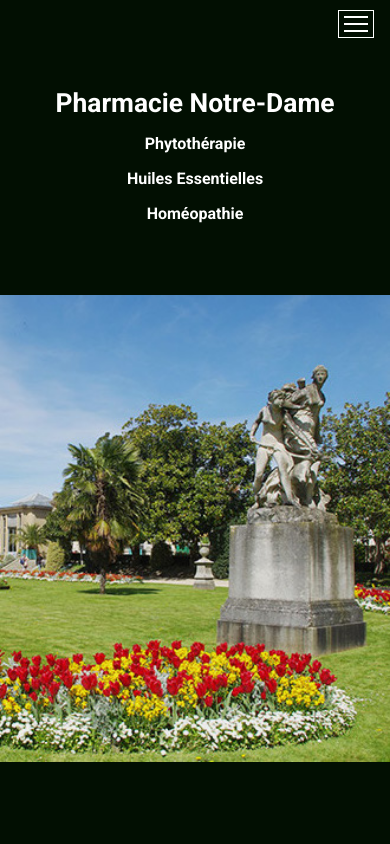
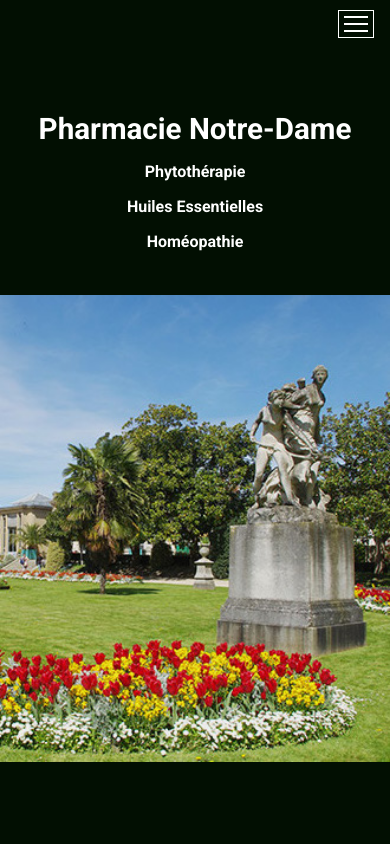
Before and after one commit to Paul-Marie-beep/site_pharma_V3, a website: page index.html in a window 390 px wide. Shown: the top 844 px of the page. Drawn offline with Linux system fonts and the light colour scheme.

Commit message:
test colonne 3

```diff
--- a/src/sass/_index.scss
+++ b/src/sass/_index.scss
@@ -45,24 +45,25 @@
     }
     @media screen and (max-width: 564px) {
       // padding-top: 2.5rem;
+      // font-size: 2.25rem;
+      width: 85%;
+    }
+    @media screen and (max-width: 530px) {
+      // padding-top: 2.5rem;
       font-size: 2.25rem;
-    }
-    @media screen and (max-width: 508px) {
-      // padding-top: 2.5rem;
-      font-size: 2rem;
     }
     @media screen and (max-width: 451px) {
       padding-top: 4rem;
       font-size: 1.85rem;
     }
-    @media screen and (max-width: 418px) {
-      padding-top: 2rem;
-      font-size: 1.75rem;
-    }
-    @media screen and (max-width: 395px) {
-      padding-top: 2.5rem;
-      font-size: 1.65rem;
-    }
+    // @media screen and (max-width: 418px) {
+    //   padding-top: 2rem;
+    //   font-size: 1.75rem;
+    // }
+    // @media screen and (max-width: 395px) {
+    //   padding-top: 2.5rem;
+    //   font-size: 1.65rem;
+    // }
     @media screen and (max-height: 700px) {
       padding-top: 3rem;
     }
```
Also changed, not shown: src/css/style.css, 1 other file.
